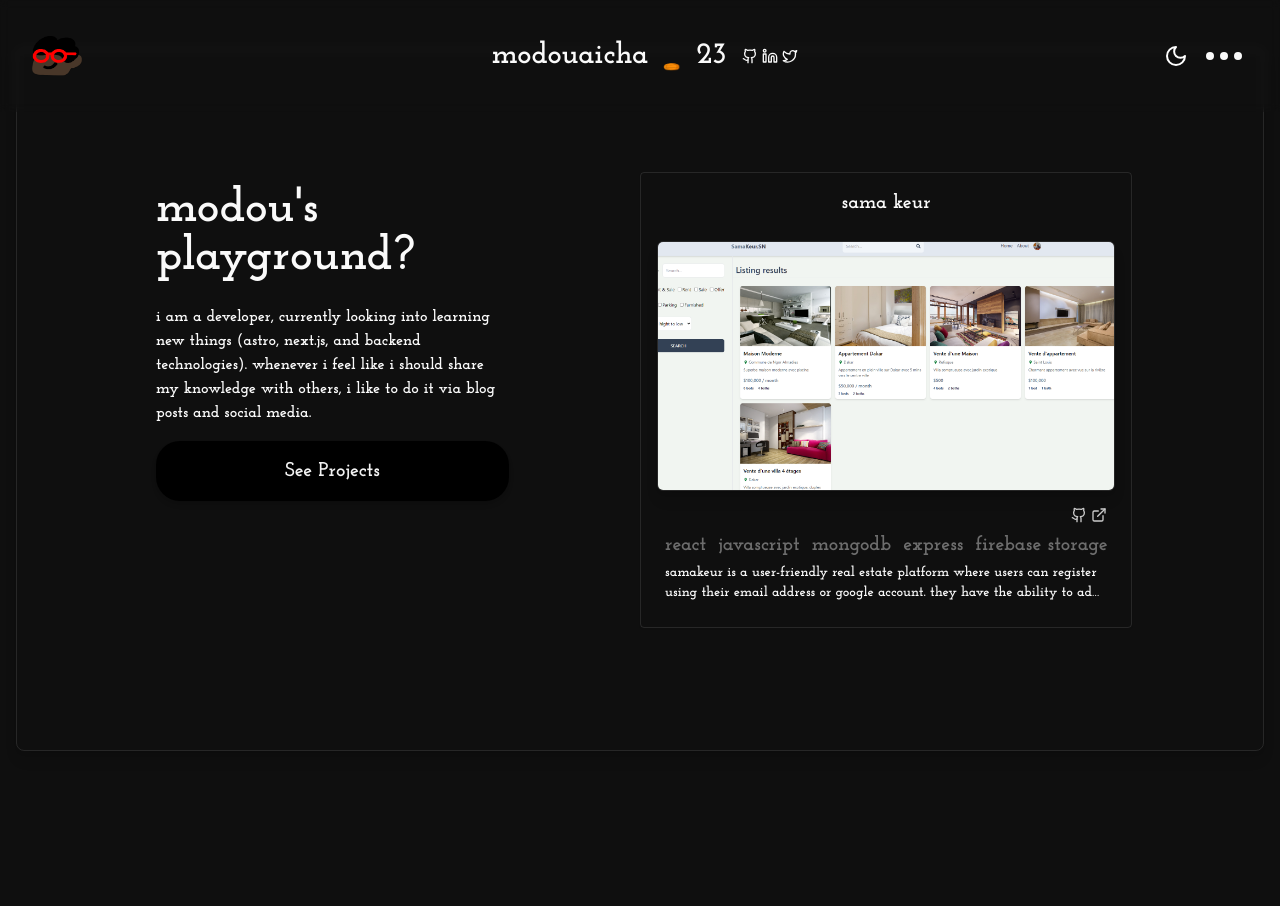
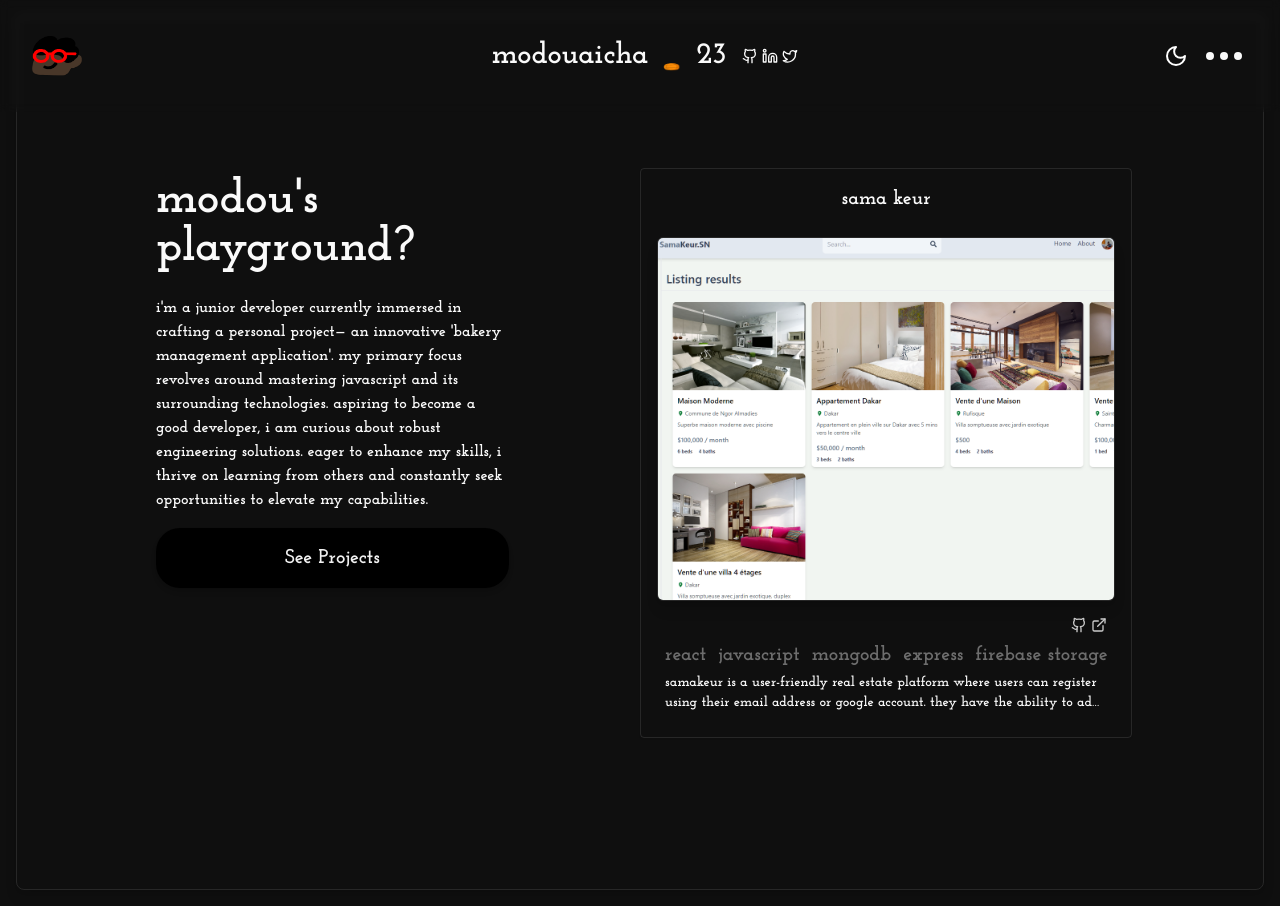
Before and after one commit to modouaicha023/modouaicha023, a Next.js app: page / in a window 1280 px wide. Before the commit the page ends 800 px from the top, so only its background shows below. Built offline with nearby package versions, Linux system fonts and the light colour scheme.

Commit message:
Update page content and links

```diff
--- a/src/app/page.jsx
+++ b/src/app/page.jsx
@@ -38,10 +38,13 @@ export default function Home() {
                 Modou&apos;s playground?
               </h2>
               <p className="text-base   rounded-md">
-                I am a developer, currently looking into learning new
-                things (Astro, Next.JS, and backend technologies). Whenever I
-                feel like I should share my knowledge with others, I like to do
-                it via blog posts and social media.
+                I'm a junior developer currently immersed in crafting a personal
+                project— an innovative 'Bakery management application'. My
+                primary focus revolves around mastering JavaScript and its
+                surrounding technologies. Aspiring to become a good developer, I
+                am curious about robust engineering solutions. Eager to enhance
+                my skills, I thrive on learning from others and constantly seek
+                opportunities to elevate my capabilities.
               </p>
             </div>
             <Link href={"/projects"}>
@@ -76,10 +79,10 @@ export default function Home() {
                   </div>
                   <div className="self-end flex gap-1 w-fit absolute right-0 -top-6 opacity-80">
                     <Link href={currentProject.githubUrl}>
-                      <Github size={16}/>
+                      <Github size={16} />
                     </Link>
                     <Link href={currentProject.url}>
-                      <ExternalLink size={16}/>
+                      <ExternalLink size={16} />
                     </Link>
                   </div>
                 </div>
```
